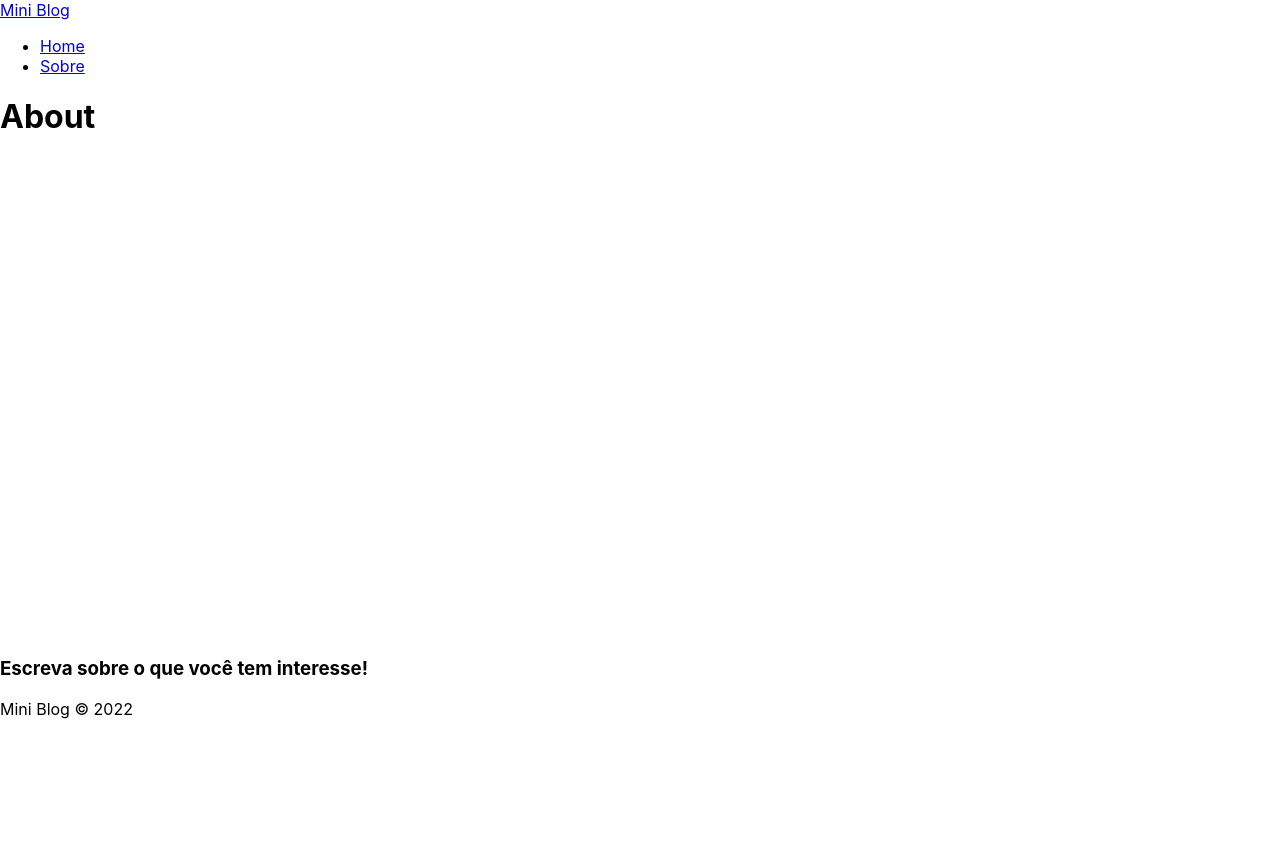
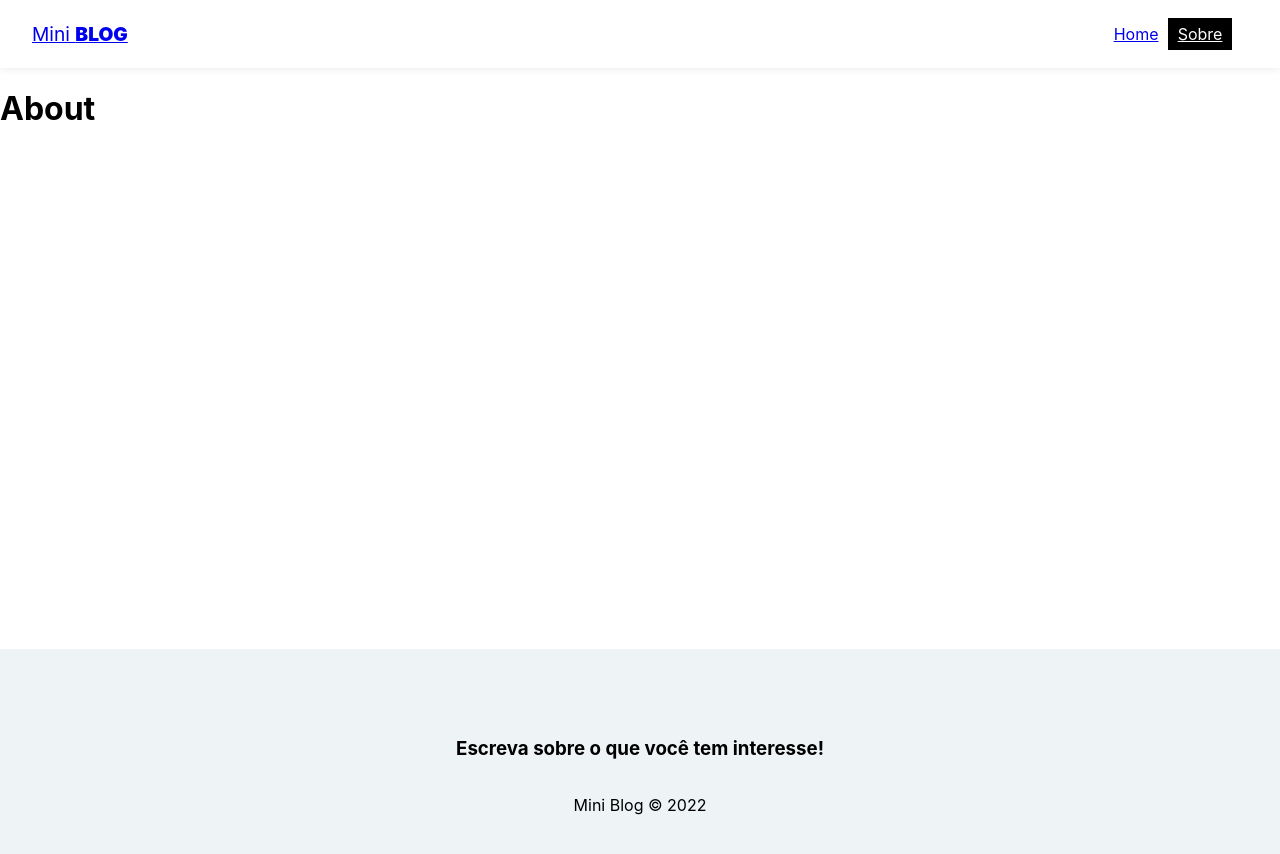
Before and after one commit to vitorgaletti/miniblog, a React (Create React App) app: page /about in a window 1280 px wide. Shown: the top 854 px of the page. Before the commit the page ends 800 px from the top, so only its background shows below. Built offline with nearby package versions, Linux system fonts and the light colour scheme.

Commit message:
:lipstick: CSS navbar and footer

```diff
--- a/src/components/Footer/index.jsx
+++ b/src/components/Footer/index.jsx
@@ -2,7 +2,7 @@
 
 export function Footer() {
   return (
-    <footer>
+    <footer className={styles.footer}>
       <h3>Escreva sobre o que você tem interesse!</h3>
       <p>Mini Blog &copy; 2022</p>
     </footer>
--- a/src/components/Footer/styles.module.css
+++ b/src/components/Footer/styles.module.css
@@ -0,0 +1,8 @@
+.footer {
+  height: 250px;
+  display: flex;
+  flex-direction: column;
+  align-items: center;
+  justify-content: center;
+  background-color: hsl(200, 33%, 95%);
+}
--- a/src/components/Navbar/index.jsx
+++ b/src/components/Navbar/index.jsx
@@ -4,18 +4,28 @@
 
 export function Navbar() {
   return (
-    <div>
-      <NavLink to="/">
+    <nav className={styles.navbar}>
+      <NavLink to="/" className={styles.brand}>
         Mini <span>Blog</span>
       </NavLink>
-      <ul>
+      <ul className={styles.links_list}>
         <li>
-          <NavLink to="/">Home</NavLink>
+          <NavLink
+            to="/"
+            className={({ isActive }) => (isActive ? styles.active : '')}
+          >
+            Home
+          </NavLink>
         </li>
         <li>
-          <NavLink to="/about">Sobre</NavLink>
+          <NavLink
+            to="/about"
+            className={({ isActive }) => (isActive ? styles.active : '')}
+          >
+            Sobre
+          </NavLink>
         </li>
       </ul>
-    </div>
+    </nav>
   );
 }
--- a/src/components/Navbar/styles.module.css
+++ b/src/components/Navbar/styles.module.css
@@ -0,0 +1,31 @@
+.navbar {
+  display: flex;
+  box-shadow: rgba(0, 0, 0, 0.15) 0px -2px 10px 0px;
+  justify-content: space-between;
+  align-items: center;
+  padding: 0.5em 2em;
+}
+
+.brand {
+  font-size: 1.2em;
+}
+
+.brand span {
+  font-weight: 900;
+  text-transform: uppercase;
+}
+
+.links_list {
+  display: flex;
+  list-style: none;
+  margin-right: 1em;
+}
+
+.links_list li a {
+  padding: 0.4em 0.6em;
+}
+
+.active {
+  background-color: #000;
+  color: #fff;
+}
```
